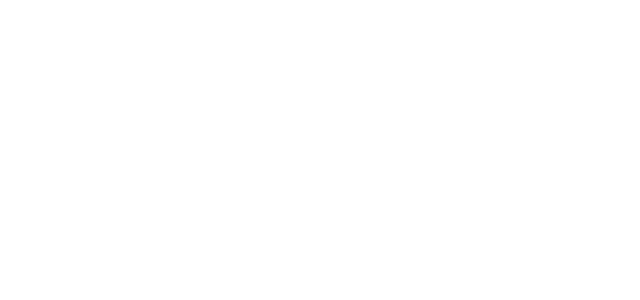
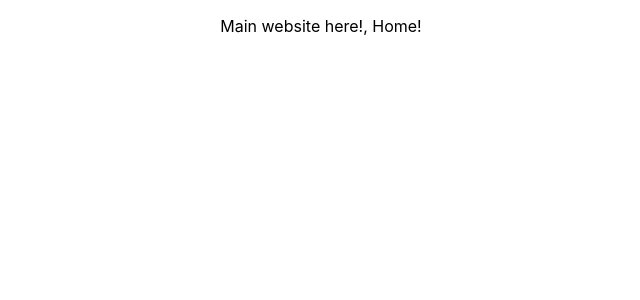
Before and after one commit to Daddara/Bubblify, a React (Create React App) app: page / in a window 1280 px wide. Shown: the top 300 px of the page, without its empty margins (319-959 px from the left). Built offline with nearby package versions, Linux system fonts and the light colour scheme.

Commit message:
starting to setup project

```diff
--- a/package.json
+++ b/package.json
@@ -8,7 +8,10 @@
     "@testing-library/user-event": "^13.5.0",
     "react": "^17.0.2",
     "react-dom": "^17.0.2",
+    "react-redux": "^7.2.6",
+    "react-router-dom": "^6.2.2",
     "react-scripts": "5.0.0",
+    "redux-thunk": "^2.4.1",
     "web-vitals": "^2.1.4"
   },
   "scripts": {
--- a/src/App.js
+++ b/src/App.js
@@ -1,10 +1,17 @@
 import './App.css';
+import {Routes, Route} from 'react-router-dom';
+import Bubbles from './components/Bubbles';
+import Main from './components/Main';
 
 function App() {
   return (
     <div className="App">
       {/* <header className="App-header">
       </header> */}
+      <Routes>
+      <Route exact path="/" element={ <Main/> }/>
+      <Route exact path="/bubbles" element={ <Bubbles/> }/>
+      </Routes>
     </div>
   );
 }
--- /dev/null
+++ b/src/components/Bubbles/index.js
@@ -0,0 +1,32 @@
+import React from "react";
+// import { NavLink } from 'react-router-dom';
+import {connect} from "react-redux";
+// import "./styles.css";
+// import { Redirect } from 'react-router-dom';
+
+
+class Bubbles extends React.Component{
+
+
+render() {
+  return(
+<div className="bubbles">
+    <p>Bubbles are fun!</p>
+</div>
+
+
+  )
+
+}
+}
+// const mapStateToProps = (state) => {
+//   return {boss: state.boss}
+// }
+
+// const mapDispatchToProps = {
+//   getBoss,
+//   deleteBoss
+// }
+
+// export default connect(mapStateToProps, mapDispatchToProps) (Boss);
+export default Bubbles;
--- /dev/null
+++ b/src/components/Main/index.js
@@ -0,0 +1,32 @@
+import React from "react";
+// import { NavLink } from 'react-router-dom';
+import {connect} from "react-redux";
+// import "./styles.css";
+// import { Redirect } from 'react-router-dom';
+
+
+class Main extends React.Component{
+
+
+render() {
+  return(
+<div className="main">
+    <p>Main website here!, Home!</p>
+</div>
+
+
+  )
+
+}
+}
+// const mapStateToProps = (state) => {
+//   return {boss: state.boss}
+// }
+
+// const mapDispatchToProps = {
+//   getBoss,
+//   deleteBoss
+// }
+
+// export default connect(mapStateToProps, mapDispatchToProps) (Boss);
+export default Main;
--- a/src/index.js
+++ b/src/index.js
@@ -3,10 +3,19 @@
 import './index.css';
 import App from './App';
 import reportWebVitals from './reportWebVitals';
+import {BrowserRouter} from 'react-router-dom';
+import {Provider} from 'react-redux';
+import {createStore, applyMiddleware} from 'redux';
+import reducer from './reducers/index';
+import thunk from 'redux-thunk';
 
 ReactDOM.render(
   <React.StrictMode>
-    <App />
+    <Provider store={createStore(reducer, applyMiddleware(thunk))}>
+      <BrowserRouter>
+        <App />
+      </BrowserRouter>
+    </Provider>
   </React.StrictMode>,
   document.getElementById('root')
 );
--- /dev/null
+++ b/src/reducers/index.js
@@ -0,0 +1,5 @@
+import { combineReducers } from 'redux';
+
+export default combineReducers({
+
+});
```
Also changed, not shown: src/services/apiService.js (added, +9 -0 lines), 1 other file (tests, documents, lock files or other folders).
